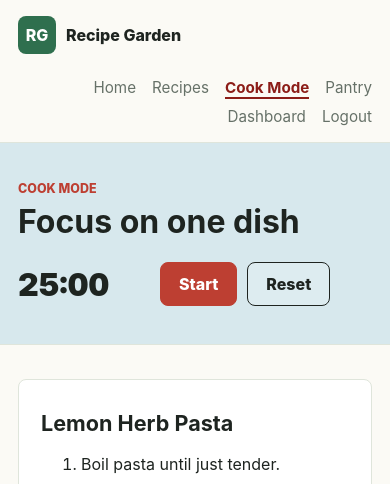
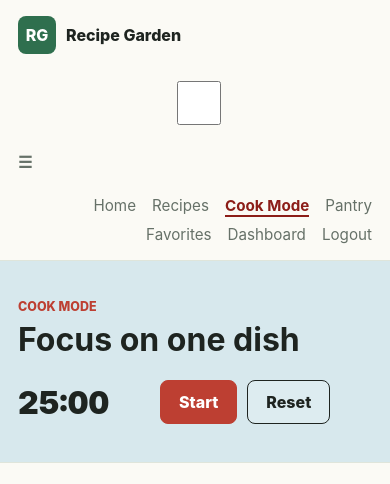
Before and after one commit to jeshmin-dot/Food-recipes, a Flask app: page /cook-mode in a window 390 px wide. Shown: the top 484 px of the page. Run offline with Flask 3, Linux system fonts and the light colour scheme; the visitor is signed in with stand-in values (Sample User, id 1).

Commit message:
Add responsive mobile navbar with favorites and admin links

```diff
--- a/app/templates/partials/navbar.html
+++ b/app/templates/partials/navbar.html
@@ -3,13 +3,19 @@
     <span class="brand-mark">RG</span>
     <span>{{ app_name }}</span>
   </a>
+  <input type="checkbox" id="nav-toggle" class="nav-toggle-checkbox">
+  <label for="nav-toggle" class="nav-toggle-btn" aria-label="Toggle menu">&#9776;</label>
   <nav class="nav">
     <a href="{{ url_for('home') }}" class="{{ 'active' if request.endpoint == 'home' }}">Home</a>
     <a href="{{ url_for('recipes') }}" class="{{ 'active' if request.endpoint == 'recipes' }}">Recipes</a>
     <a href="{{ url_for('cook_mode') }}" class="{{ 'active' if request.endpoint == 'cook_mode' }}">Cook Mode</a>
     <a href="{{ url_for('cookies') }}" class="{{ 'active' if request.endpoint == 'cookies' }}">Pantry</a>
     {% if current_user %}
+      <a href="{{ url_for('favorites') }}" class="{{ 'active' if request.endpoint == 'favorites' }}">Favorites</a>
       <a href="{{ url_for('dashboard') }}" class="{{ 'active' if request.endpoint == 'dashboard' }}">Dashboard</a>
+      {% if is_admin %}
+        <a href="{{ url_for('admin_dashboard') }}" class="{{ 'active' if request.endpoint and request.endpoint.startswith('admin') }}">Admin</a>
+      {% endif %}
       <a href="{{ url_for('auth.logout') }}">Logout</a>
     {% else %}
       <a href="{{ url_for('auth.login') }}" class="{{ 'active' if request.endpoint == 'auth.login' }}">Login</a>
```
